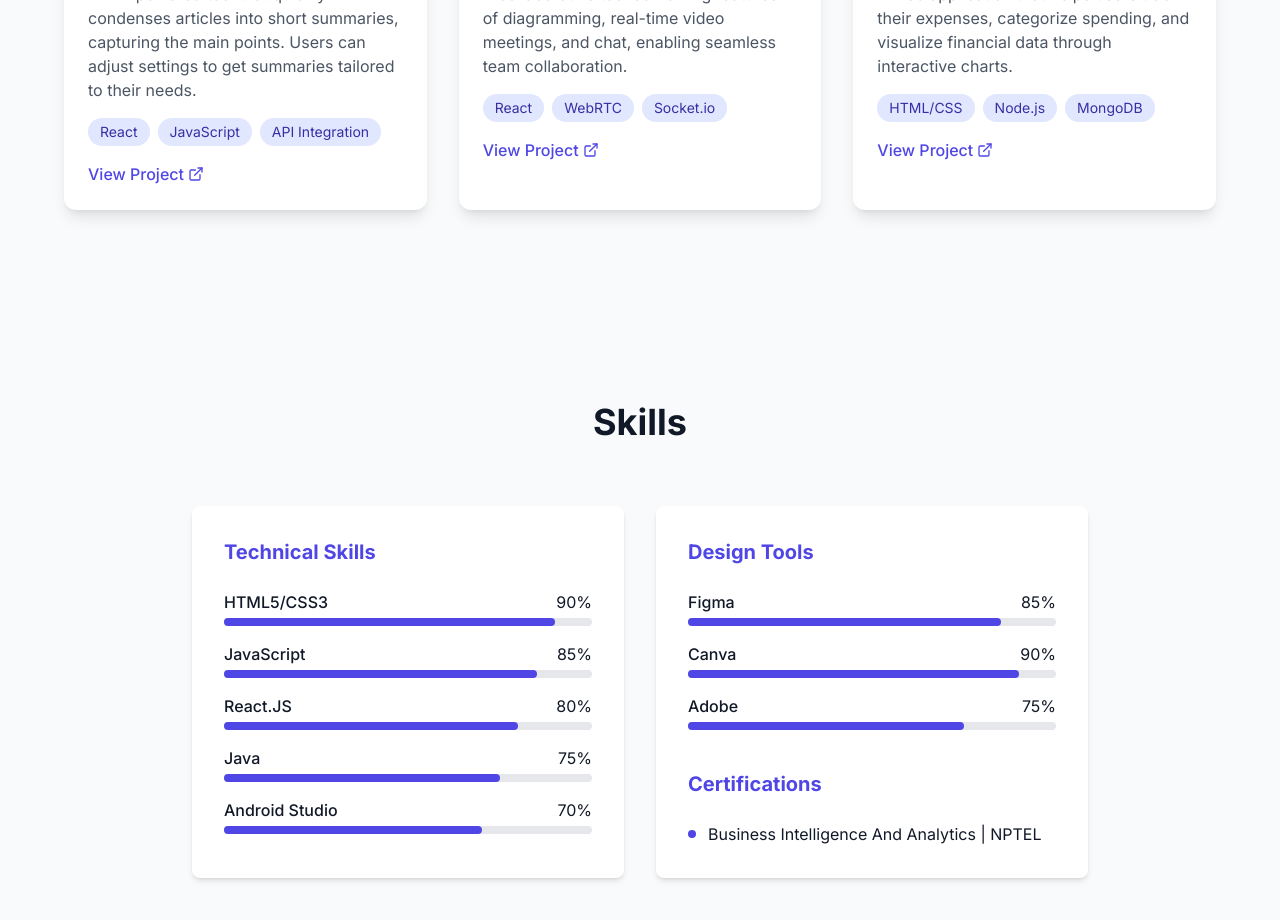
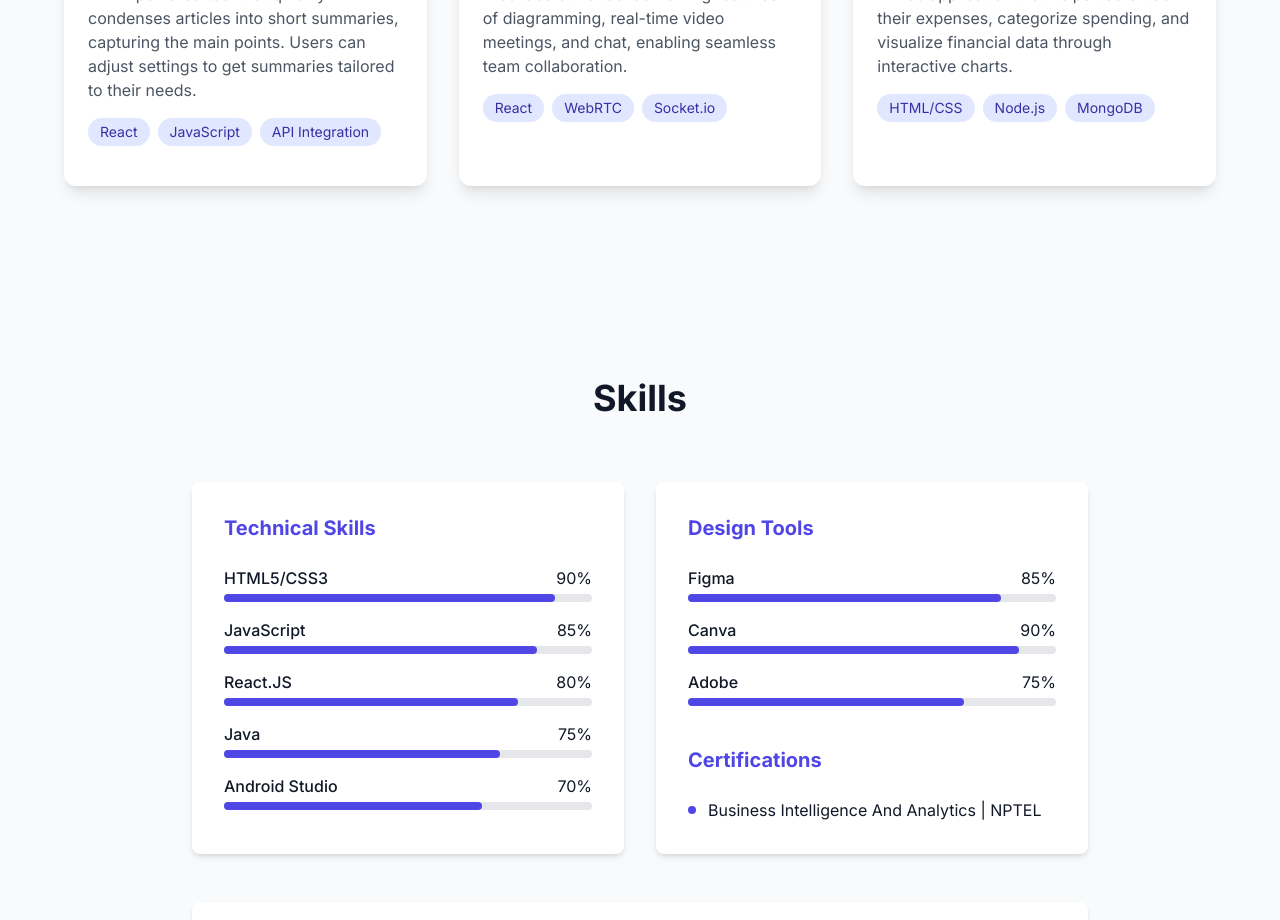
Before and after one commit to Karthi788/MyPortfolio, a React (Vite) app: page / in a window 1280 px wide. Shown: the part 3080-4000 px from the top of the page. Built offline with nearby package versions, Linux system fonts and the light colour scheme.

Commit message:
another Update App.tsx

```diff
--- a/src/App.tsx
+++ b/src/App.tsx
@@ -284,9 +284,7 @@ function App() {
                   <span className="px-3 py-1 bg-indigo-100 text-indigo-800 rounded-full text-sm">JavaScript</span>
                   <span className="px-3 py-1 bg-indigo-100 text-indigo-800 rounded-full text-sm">API Integration</span>
                 </div>
-                <a href="#" className="text-indigo-600 font-medium flex items-center hover:text-indigo-800">
-                  View Project <ExternalLink size={16} className="ml-1" />
-                </a>
+
               </div>
             </div>
 
@@ -309,9 +307,7 @@ function App() {
                   <span className="px-3 py-1 bg-indigo-100 text-indigo-800 rounded-full text-sm">WebRTC</span>
                   <span className="px-3 py-1 bg-indigo-100 text-indigo-800 rounded-full text-sm">Socket.io</span>
                 </div>
-                <a href="#" className="text-indigo-600 font-medium flex items-center hover:text-indigo-800">
-                  View Project <ExternalLink size={16} className="ml-1" />
-                </a>
+
               </div>
             </div>
 
@@ -334,9 +330,7 @@ function App() {
                   <span className="px-3 py-1 bg-indigo-100 text-indigo-800 rounded-full text-sm">Node.js</span>
                   <span className="px-3 py-1 bg-indigo-100 text-indigo-800 rounded-full text-sm">MongoDB</span>
                 </div>
-                <a href="#" className="text-indigo-600 font-medium flex items-center hover:text-indigo-800">
-                  View Project <ExternalLink size={16} className="ml-1" />
-                </a>
+
               </div>
             </div>
           </div>
```
